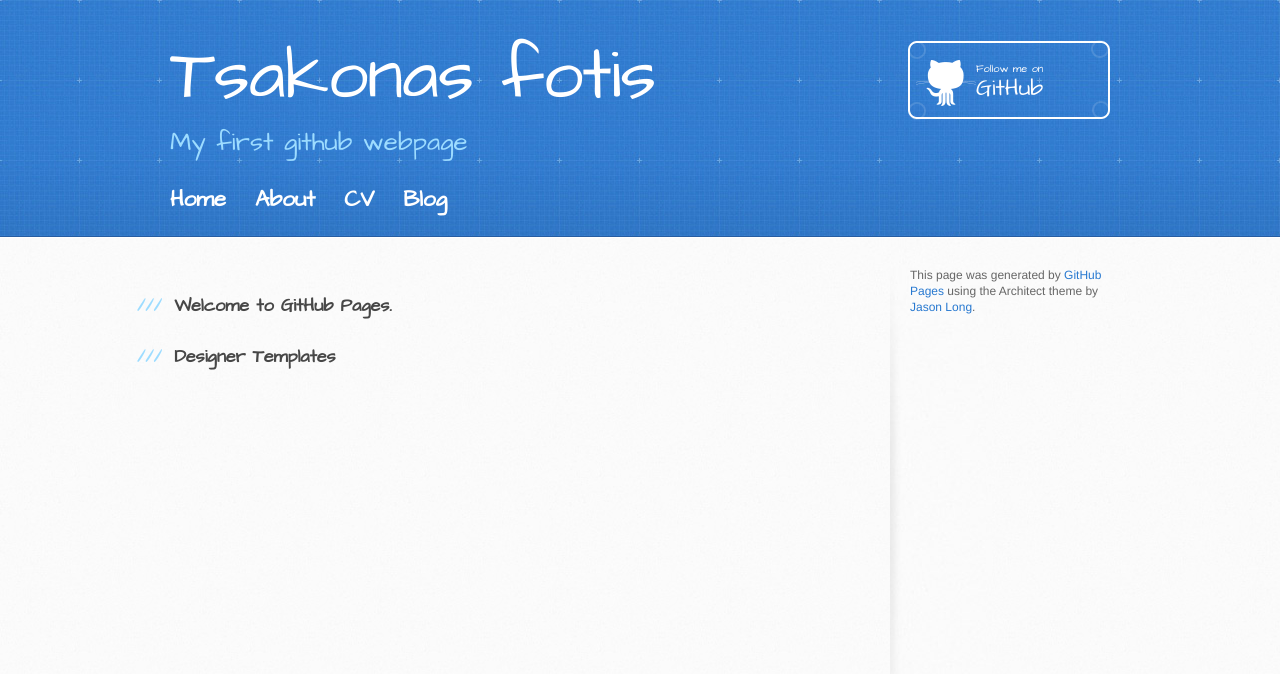
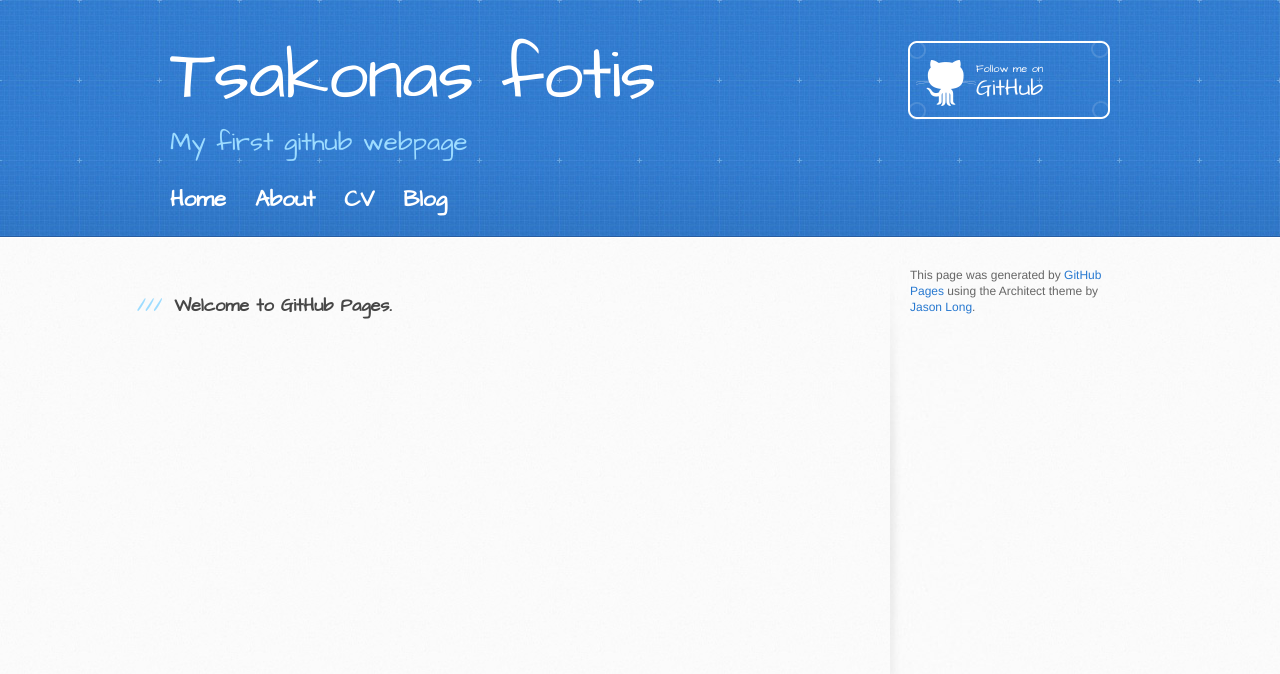
Before and after one commit to tsakof/tsakof.github.io, a Jekyll site: the page built from CV/index.html, in a window 1280 px wide. Shown: the top 674 px of the page. Built offline with Jekyll 4.4.1, drawn with Linux system fonts in a browser that asks for light colours.

Commit message:
Update Architect.html

```diff
--- a/_layouts/Architect.html
+++ b/_layouts/Architect.html
@@ -40,11 +40,6 @@
 
 {{content}}
 
-<h3>
-<a id="designer-templates" class="anchor" href="#designer-templates" aria-hidden="true"><span class="octicon octicon-link"></span></a>Designer Templates</h3>
-
-{{content}}
-
 </section>
 
         <aside id="sidebar">
```
